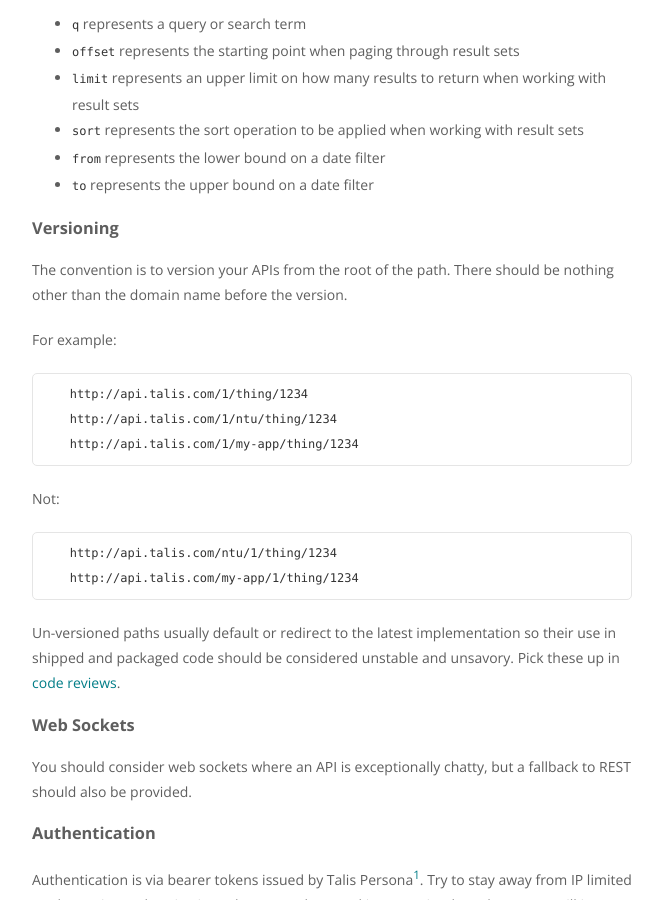
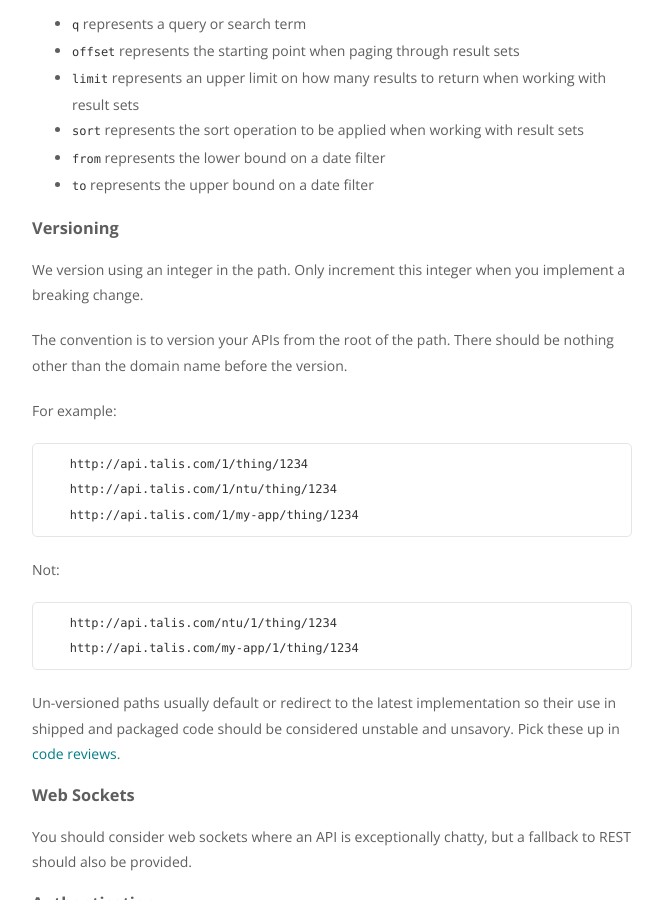
Before and after one commit to ellerbrock/talis.github.io, a Jekyll site: the page built from topics/apis.md, in a window 1280 px wide and 900 px high, scrolled down 1332 px. Shown: the whole window, without its empty margins (488-1151 px from the left). Built offline with Jekyll 4.4.1, drawn with Linux system fonts in a browser that asks for light colours.

Commit message:
Versioing advice

```diff
--- a/topics/apis.md
+++ b/topics/apis.md
@@ -56,6 +56,8 @@ Use the following parameters rather than inventing new ones, unless the purpose
 
 ### Versioning
 
+We version using an integer in the path. Only increment this integer when you implement a breaking change.
+
 The convention is to version your APIs from the root of the path. There should be nothing other than the domain name
 before the version.
 
```
